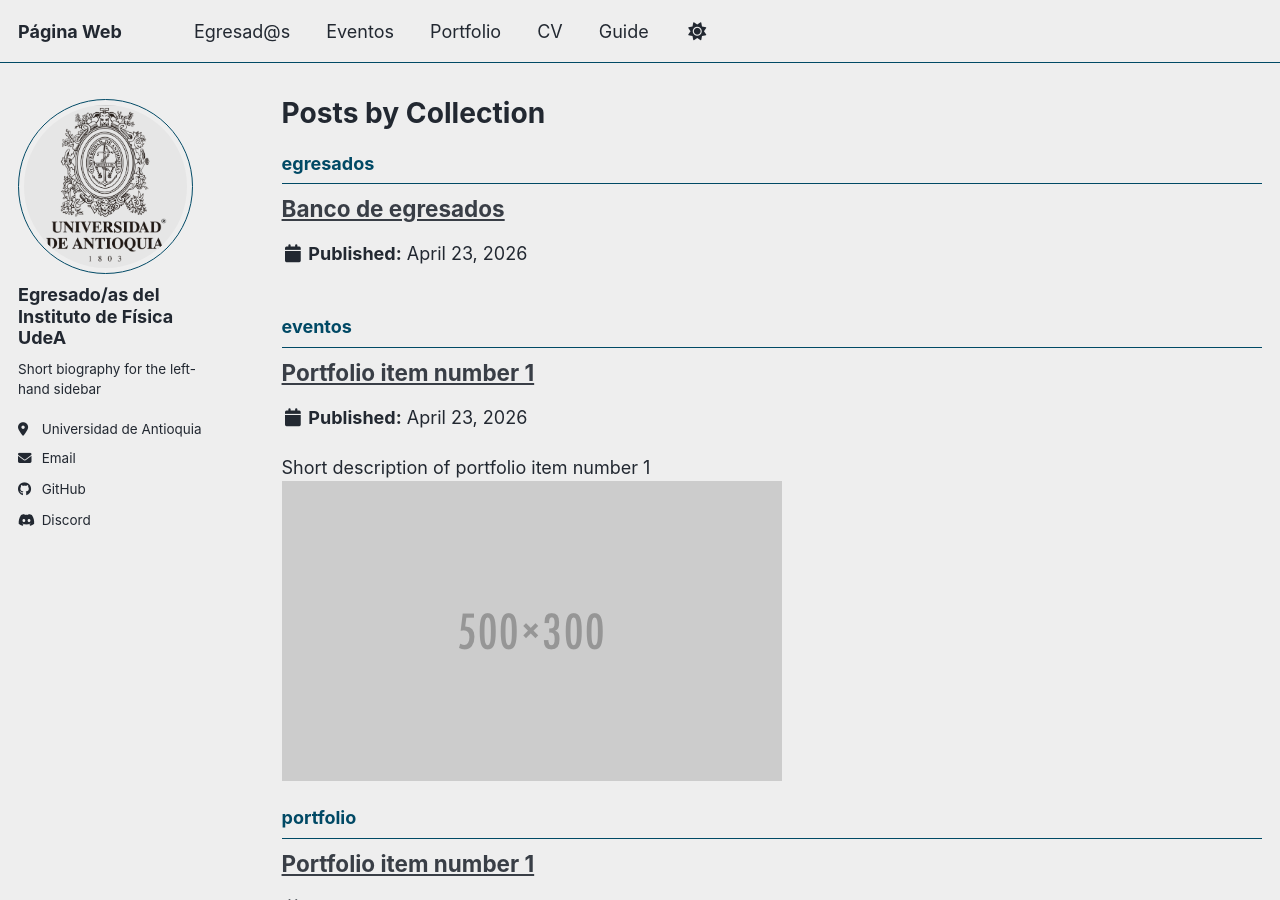
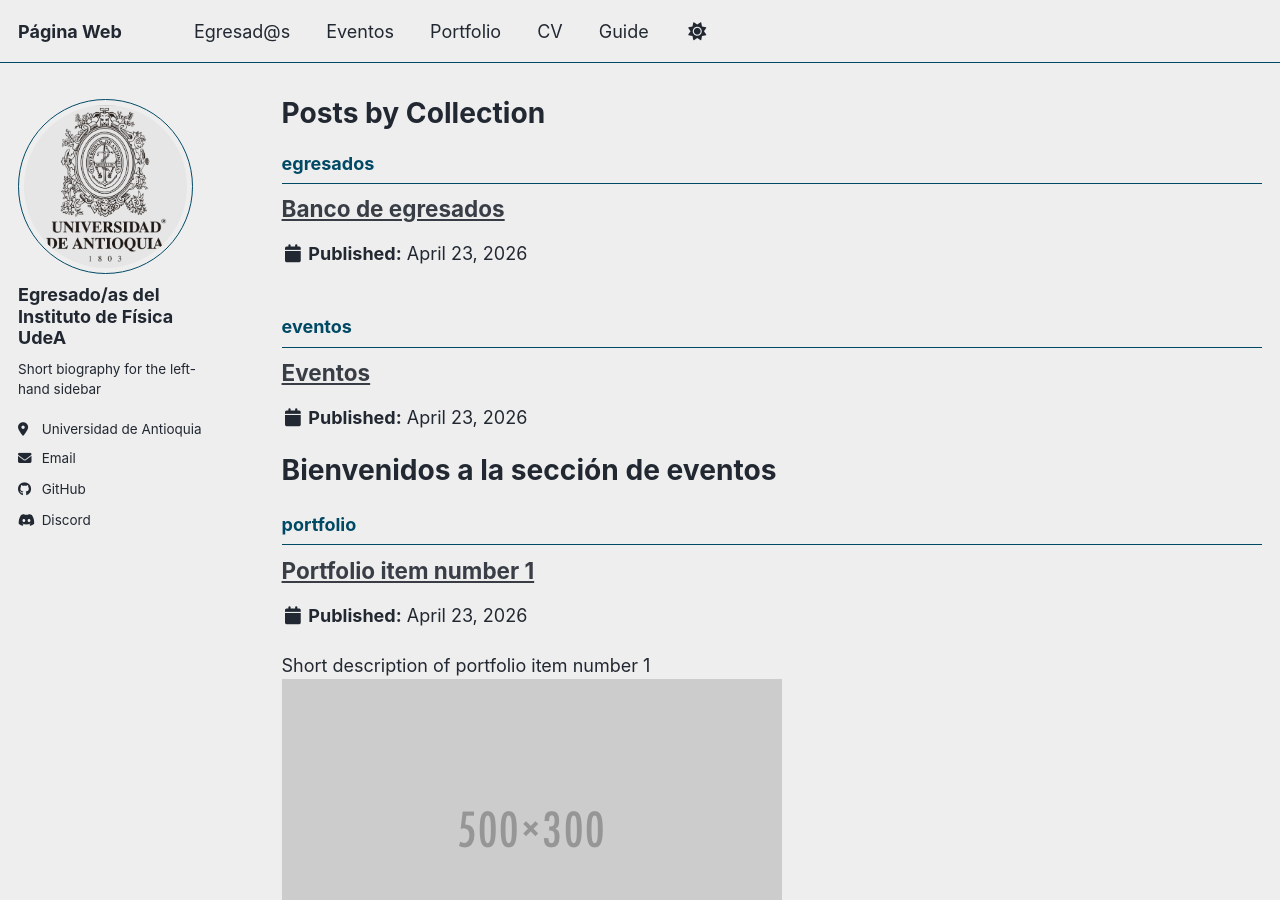
Before and after one commit to egresadosinstitutofisicaudea/egresadosinstitutofisicaudea.github.io, a Jekyll site: the page built from _pages/collection-archive.html, in a window 1280 px wide and 900 px high. Built offline with Jekyll 4.4.1, drawn with Linux system fonts in a browser that asks for light colours; a script bundle is joined from its source files by our own code; library files that are not in the unit come from our copies.

Commit message:
Update eventos.md

```diff
--- a/_eventos/eventos.md
+++ b/_eventos/eventos.md
@@ -1,7 +1,33 @@
 ---
-title: "Portfolio item number 1"
-excerpt: "Short description of portfolio item number 1<br/><img src='/images/500x300.png'>"
-permalink: eventos
+layout: archive
+title: "Eventos"
+permalink: /eventos/
 ---
 
-This is an item in your portfolio. It can be have images or nice text. If you name the file .md, it will be parsed as markdown. If you name the file .html, it will be parsed as HTML.
+# Bienvenidos a la sección de eventos
+
+Aquí encontrarás seminarios, charlas y actividades académicas del instituto.
+
+![Imagen de eventos](/images/conversatorioEuropa.png)
+
+---
+
+<div class="grid-eventos">
+
+{% for e in site.eventos %}
+
+<div class="card-evento">
+
+  <h3>{{ e.title }}</h3>
+
+  {% if e.image %}
+    <img src="{{ e.image }}" style="width:100%; border-radius:10px;">
+  {% endif %}
+
+  <p>{{ e.excerpt }}</p>
+
+</div>
+
+{% endfor %}
+
+</div>
```
